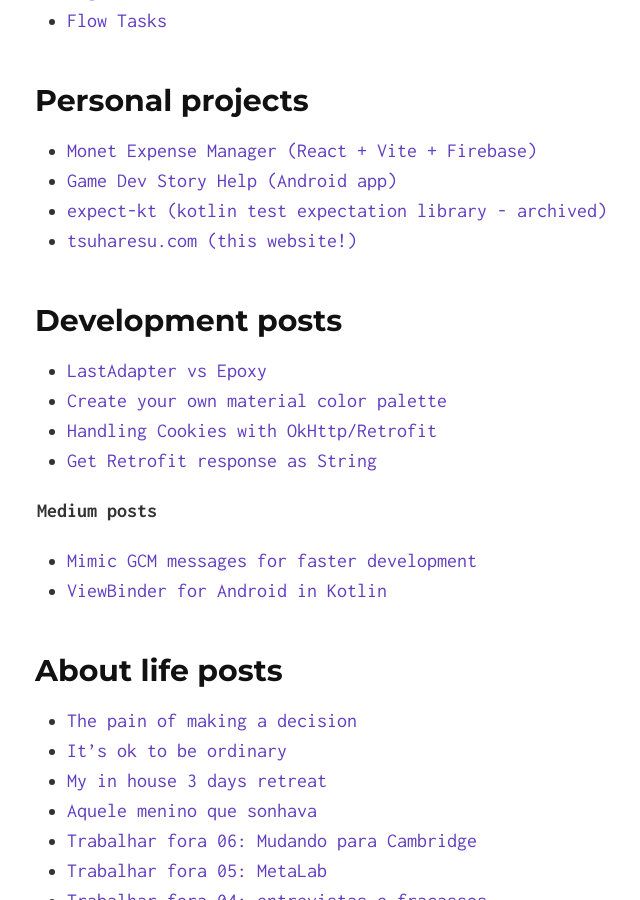
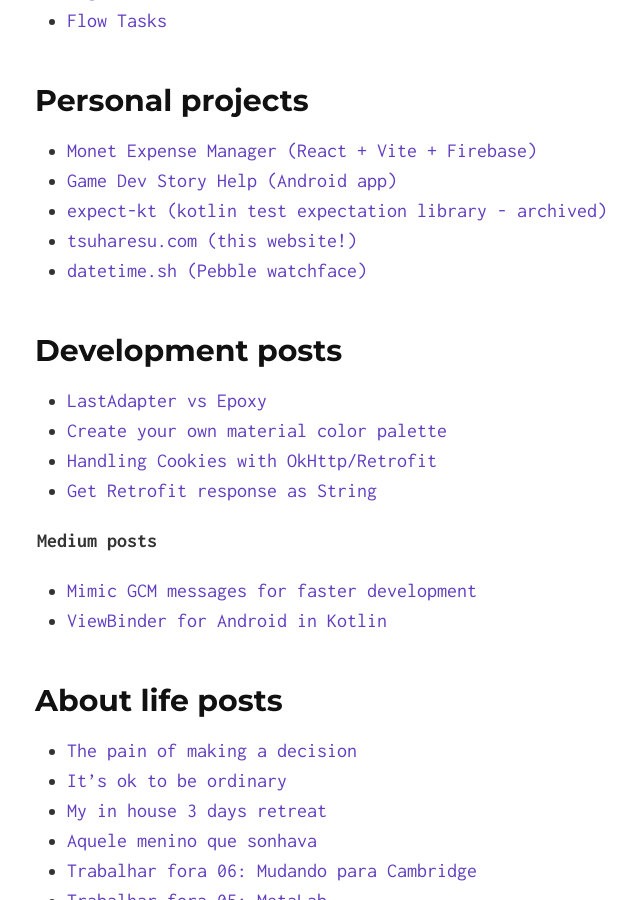
Before and after one commit to tsuharesu/tsuharesu.github.io, a Jekyll site: the page built from index.md, in a window 1280 px wide and 900 px high, scrolled down 894 px. Shown: the whole window, without its empty margins (103-743 px from the left). Built offline with Jekyll 4.4.1, drawn with Linux system fonts in a browser that asks for light colours.

Commit message:
Update projects.yml

```diff
--- a/_data/projects.yml
+++ b/_data/projects.yml
@@ -6,3 +6,5 @@
   url: https://github.com/tsuharesu/expect-kt
 - name: tsuharesu.com (this website!)
   url: https://github.com/tsuharesu/tsuharesu.github.io
+- name: datetime.sh (Pebble watchface)
+  url: https://github.com/tsuharesu/datetime.sh
```
